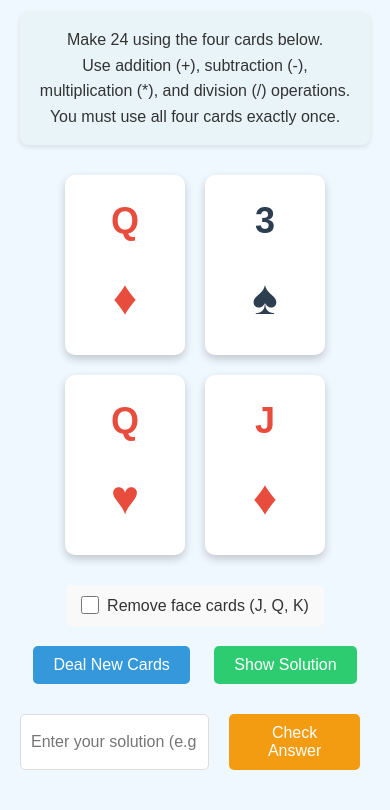
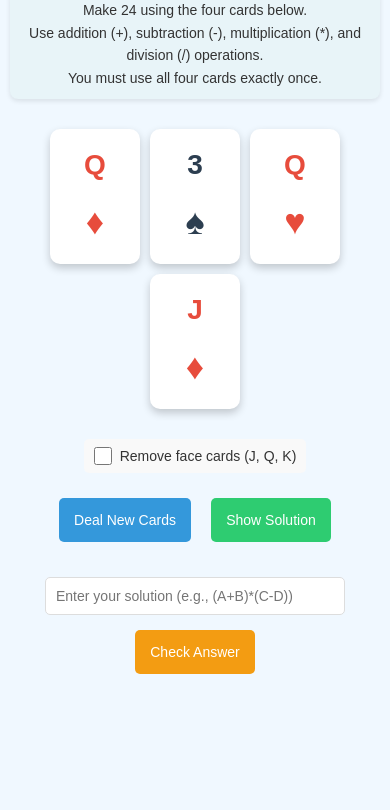
Before and after one commit to rbkl/24-card-game, a plain HTML site: page index.html in a window 390 px wide. Shown: the part 79-889 px from the top of the page. After the commit the page ends 844 px from the top, so only its background shows below. Drawn offline with Linux system fonts and the light colour scheme.

Commit message:
Optimize game for mobile devices with responsive design and touch interactions

```diff
--- a/index.html
+++ b/index.html
@@ -2,7 +2,10 @@
 <html lang="en">
 <head>
     <meta charset="UTF-8">
-    <meta name="viewport" content="width=device-width, initial-scale=1.0">
+    <meta name="viewport" content="width=device-width, initial-scale=1.0, maximum-scale=1.0, user-scalable=no">
+    <meta name="theme-color" content="#f0f8ff">
+    <meta name="apple-mobile-web-app-capable" content="yes">
+    <meta name="apple-mobile-web-app-status-bar-style" content="black-translucent">
     <title>24 Card Game</title>
     <link rel="stylesheet" href="styles.css">
 </head>
@@ -35,7 +38,7 @@
         </div>
 
         <div class="input-container">
-            <input type="text" id="answer-input" placeholder="Enter your solution (e.g., (A+B)*(C-D))">
+            <input type="text" id="answer-input" placeholder="Enter your solution (e.g., (A+B)*(C-D))" autocomplete="off" autocapitalize="off" spellcheck="false">
             <button id="check-btn">Check Answer</button>
         </div>
 
--- a/script.js
+++ b/script.js
@@ -52,6 +52,7 @@ document.addEventListener('DOMContentLoaded', () => {
         solutionContainer.style.display = 'none';
         resultDiv.style.display = 'none';
         answerInput.value = '';
+        answerInput.blur(); // Remove focus from input field on mobile
 
         currentCards = [];
         currentValues = [];
@@ -215,6 +216,16 @@ document.addEventListener('DOMContentLoaded', () => {
         resultDiv.style.display = 'block';
     }
 
+    // Function to handle virtual keyboard issues on mobile
+    function handleInputFocus() {
+        // On mobile, scroll to make sure the input is visible
+        if (window.innerWidth <= 600) {
+            setTimeout(() => {
+                answerInput.scrollIntoView({ behavior: 'smooth', block: 'center' });
+            }, 300);
+        }
+    }
+
     // Event listeners
     dealButton.addEventListener('click', dealCards);
 
@@ -227,8 +238,28 @@ document.addEventListener('DOMContentLoaded', () => {
     answerInput.addEventListener('keypress', (e) => {
         if (e.key === 'Enter') {
             checkAnswer();
+            // On mobile, blur the input to hide keyboard after submission
+            if (window.innerWidth <= 600) {
+                answerInput.blur();
+            }
         }
     });
+
+    // Handle focus events for better mobile experience
+    answerInput.addEventListener('focus', handleInputFocus);
+
+    // Add touch events for cards to make them more interactive on mobile
+    cardsContainer.addEventListener('touchstart', (e) => {
+        if (e.target.closest('.card')) {
+            e.target.closest('.card').classList.add('active');
+        }
+    }, { passive: true });
+
+    cardsContainer.addEventListener('touchend', (e) => {
+        document.querySelectorAll('.card.active').forEach(card => {
+            card.classList.remove('active');
+        });
+    }, { passive: true });
 
     // Deal new cards when the game mode changes
     noFaceCardsCheckbox.addEventListener('change', dealCards);
--- a/styles.css
+++ b/styles.css
@@ -16,6 +16,7 @@ body {
     margin: 0 auto;
     padding: 20px;
     text-align: center;
+    width: 100%;
 }
 
 h1 {
@@ -55,8 +56,14 @@ h1 {
     transition: transform 0.3s ease;
 }
 
-.card:hover {
+.card:hover, .card.active {
     transform: translateY(-10px);
+}
+
+/* Add a touch feedback effect */
+.card:active {
+    transform: scale(0.95);
+    box-shadow: 0 2px 4px rgba(0, 0, 0, 0.2);
 }
 
 .card .value {
@@ -106,6 +113,10 @@ h1 {
 
 .controls {
     margin-bottom: 30px;
+    display: flex;
+    flex-wrap: wrap;
+    justify-content: center;
+    gap: 10px;
 }
 
 button {
@@ -113,11 +124,12 @@ button {
     color: white;
     border: none;
     padding: 10px 20px;
-    margin: 0 10px;
+    margin: 5px;
     border-radius: 5px;
     cursor: pointer;
     font-size: 16px;
     transition: background-color 0.3s ease;
+    min-width: 120px;
 }
 
 button:hover {
@@ -143,13 +155,15 @@ button:hover {
 .input-container {
     margin-bottom: 20px;
     display: flex;
+    flex-wrap: wrap;
     justify-content: center;
     gap: 10px;
 }
 
 #answer-input {
     padding: 10px;
-    width: 60%;
+    width: 100%;
+    max-width: 300px;
     border: 1px solid #ddd;
     border-radius: 5px;
     font-size: 16px;
@@ -180,3 +194,66 @@ button:hover {
     background-color: #fadbd8;
     color: #e74c3c;
 }
+
+/* Mobile Optimizations */
+@media screen and (max-width: 600px) {
+    .container {
+        padding: 10px;
+    }
+
+    h1 {
+        font-size: 24px;
+    }
+
+    .game-description {
+        font-size: 14px;
+        padding: 10px;
+    }
+
+    .cards-container {
+        gap: 10px;
+    }
+
+    .card {
+        width: 90px;
+        height: 135px;
+        -webkit-tap-highlight-color: transparent; /* Remove default mobile tap highlight */
+        touch-action: manipulation; /* Improve touch responsiveness */
+    }
+
+    .card .value {
+        font-size: 28px;
+    }
+
+    .card .suit {
+        font-size: 36px;
+        margin-top: 5px;
+    }
+
+    .option {
+        font-size: 14px;
+        padding: 6px 10px;
+    }
+
+    button {
+        font-size: 14px;
+        padding: 8px 15px;
+        min-height: 44px; /* Ensure touch targets are at least 44px for iOS */
+        touch-action: manipulation;
+        -webkit-tap-highlight-color: transparent;
+    }
+
+    #answer-input {
+        font-size: 14px;
+    }
+
+    .solution-container {
+        font-size: 14px;
+        padding: 10px;
+    }
+
+    .result {
+        font-size: 14px;
+        padding: 10px;
+    }
+}
```
